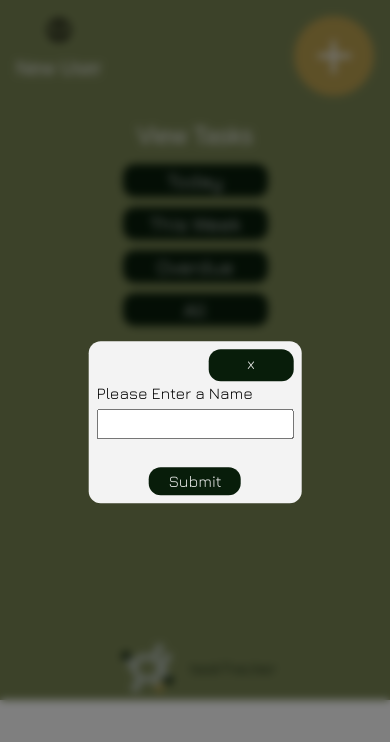
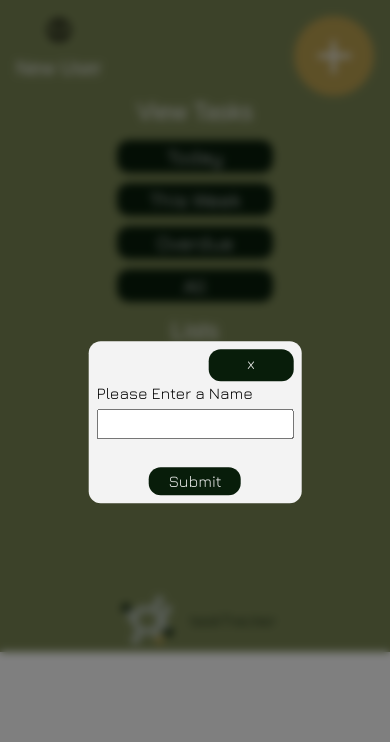
Before and after one commit to sMC-Lean/odin-todo, a website built with webpack: page src/index.html in a window 390 px wide. Built offline with nearby package versions, Linux system fonts and the light colour scheme; a web font is replaced by a local one.

Commit message:
typos and final styling, removed comments and redundant dev code

```diff
--- a/src/JS/storage.js
+++ b/src/JS/storage.js
@@ -46,9 +46,7 @@
   const existingTasks = getStorageData();
   const mergedObjects = [...existingTasks];
   mergedObjects.push(newTaskObject);
-  console.log(mergedObjects);
   localStorage.setItem("tasks", JSON.stringify(mergedObjects));
-  console.log(Array.from(JSON.parse(localStorage.tasks)));
 }
 
 export function updateTaskToComplete(taskID) {
@@ -59,7 +57,6 @@
     }
     return task;
   });
-  //   console.log(updatedStorageData);
   localStorage.setItem("tasks", JSON.stringify(updatedStorageData));
 }
 
@@ -67,9 +64,7 @@
   const instancesOfCategory = getStorageData().filter(
     (task) => task.taskData.category === categoryToDelete
   );
-  console.log(instancesOfCategory);
   if (instancesOfCategory.length) return;
-  console.log("delete category triggered");
   const existingCategories = JSON.parse(localStorage.categories);
   const updatedCategories = existingCategories.filter(
     (category) => category !== categoryToDelete
--- a/src/index.css
+++ b/src/index.css
@@ -41,23 +41,6 @@
 #__next {
   isolation: isolate;
 }
-/* end CSS reset */
-
-/* <uniquifier>: Use a unique and descriptive class name
-<weight>: Use a value from 300 to 700 */
-
-/* .jura-<uniquifier> {
-  font-family: "Jura", sans-serif;
-  font-optical-sizing: auto;
-  font-weight: <weight>;
-  font-style: normal;
-} */
-
-/* .numans-regular {
-  font-family: "Numans", sans-serif;
-  font-weight: 400;
-  font-style: normal;
-} */
 
 body {
   font-family: "Jura", sans-serif;
@@ -106,7 +89,6 @@
   color: var(--text-light-color);
   border-radius: 12px;
   padding: 2px 2ch;
-  /* min-width: 140px; */
 }
 
 button:hover,
@@ -117,10 +99,6 @@
   color: var(--text-dark-color);
   transform: scale(1.1);
   transition: 0.2s;
-}
-
-.view-button {
-  /* min-width: 110px; */
 }
 
 #page-wrapper {
@@ -204,7 +182,6 @@
   border-radius: 50%;
   font-size: 5rem;
   position: fixed;
-  /* bottom: 2rem; */
   top: 2rem;
   right: 2rem;
   cursor: default;
@@ -233,8 +210,6 @@
 
 #modal {
   position: fixed;
-  /* max-width: 95vw;
-  width: 95vw; */
   top: 50%;
   left: 50%;
   border-radius: 12px;
@@ -330,7 +305,6 @@
   display: flex;
   justify-content: flex-end;
   gap: 12px;
-  /* min-width: 100px; */
 }
 
 .high {
@@ -388,6 +362,11 @@
     align-self: flex-start;
   }
 
+  #view-div,
+  #list-div {
+    padding: 0;
+  }
+
   #header-bar h2,
   .task-card h2 {
     font-size: 24px;
@@ -400,7 +379,7 @@
   }
   #header-bar button {
     font-size: clamp(12px, 5vw, 20px);
-    width: clamp(85px, 40vw, 145px);
+    width: clamp(85px, 40vw, 180px);
   }
   #header-bar p,
   .task-card p {
--- a/src/index.js
+++ b/src/index.js
@@ -45,7 +45,6 @@
   event.preventDefault();
   const newTaskData = handleForm();
   hideForm();
-  //   category checking chain begins here;
   addNewCategory(newTaskData);
   renderCategoryButtons();
   const newTaskObject = {
@@ -68,7 +67,6 @@
 function viewButtonHandler(event) {
   event.preventDefault();
   if (event.target.classList.contains("view-button")) {
-    // console.log(`${event.target.dataset.view} button clicked`);
     const tasksToShow = getStorageData(event.target.dataset.view);
     viewState = event.target.dataset.view;
     renderTaskCards(tasksToShow);
@@ -91,7 +89,6 @@
 
 // task Card button functions;
 function completeTaskButtonHandler(taskID) {
-  //   console.log(taskID, document.getElementById(taskID));
   updateTaskToComplete(taskID);
   renderTaskCards(getStorageData(viewState));
 }
```
